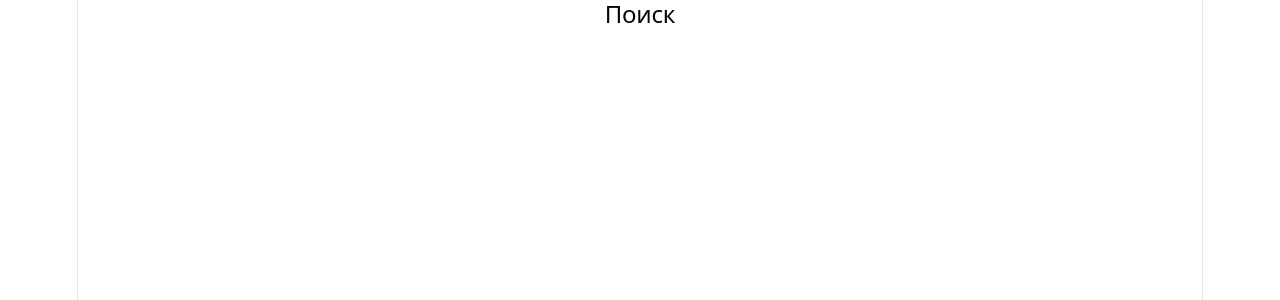
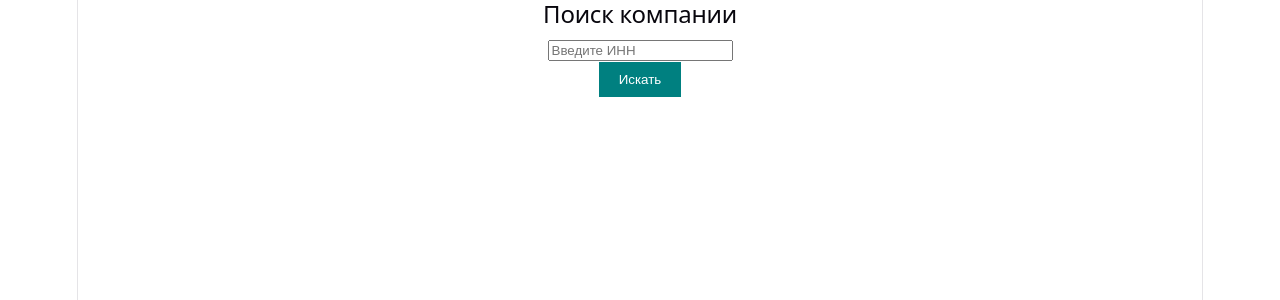
Before and after one commit to 201198al/final, a React (Vite) app in the folder scan-project/: page /search in a window 1280 px wide. Shown: the top 300 px of the page. Built offline with nearby package versions, Linux system fonts and the light colour scheme.

Commit message:
Результаты

```diff
--- a/scan-project/src/pages/Result.jsx
+++ b/scan-project/src/pages/Result.jsx
@@ -1,5 +1,17 @@
 function Result() {
-  return <h2>Результаты</h2>;
+  return (
+    <div>
+      <h2>Результаты</h2>
+
+      <div className="card">
+        <p>Новость 1: Компания растет</p>
+      </div>
+
+      <div className="card">
+        <p>Новость 2: Новый контракт</p>
+      </div>
+    </div>
+  );
 }
 
 export default Result;
--- a/scan-project/src/pages/Search.jsx
+++ b/scan-project/src/pages/Search.jsx
@@ -1,5 +1,30 @@
+import { useNavigate } from "react-router-dom";
+import { useState } from "react";
+
 function Search() {
-  return <h2>Поиск</h2>;
+  const [inn, setInn] = useState("");
+  const navigate = useNavigate();
+
+  const handleSearch = () => {
+    navigate("/result");
+  };
+
+  return (
+    <div>
+      <h2>Поиск компании</h2>
+
+      <input
+        type="text"
+        placeholder="Введите ИНН"
+        value={inn}
+        onChange={(e) => setInn(e.target.value)}
+      />
+
+      <br />
+
+      <button onClick={handleSearch}>Искать</button>
+    </div>
+  );
 }
 
 export default Search;
```
